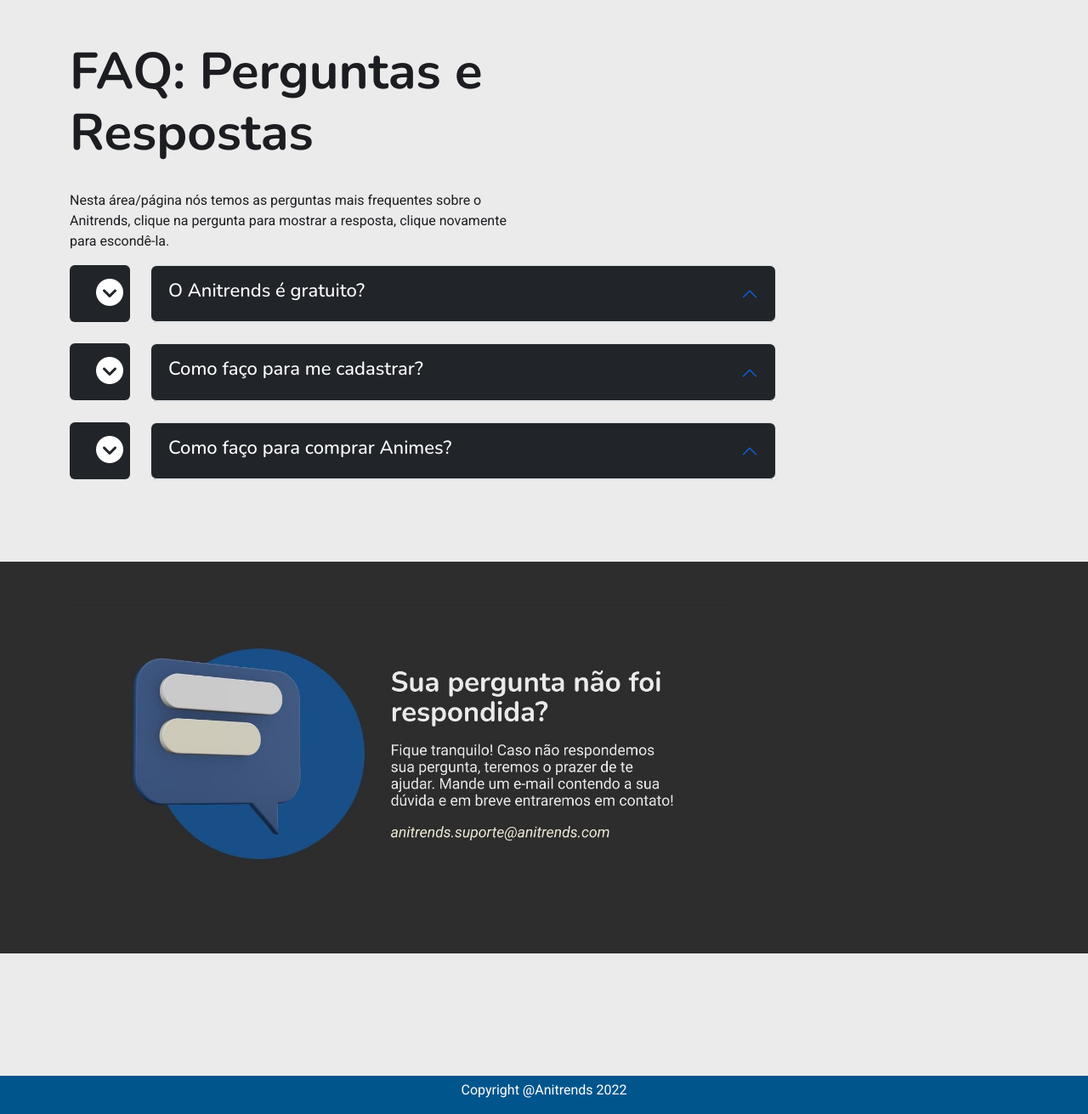
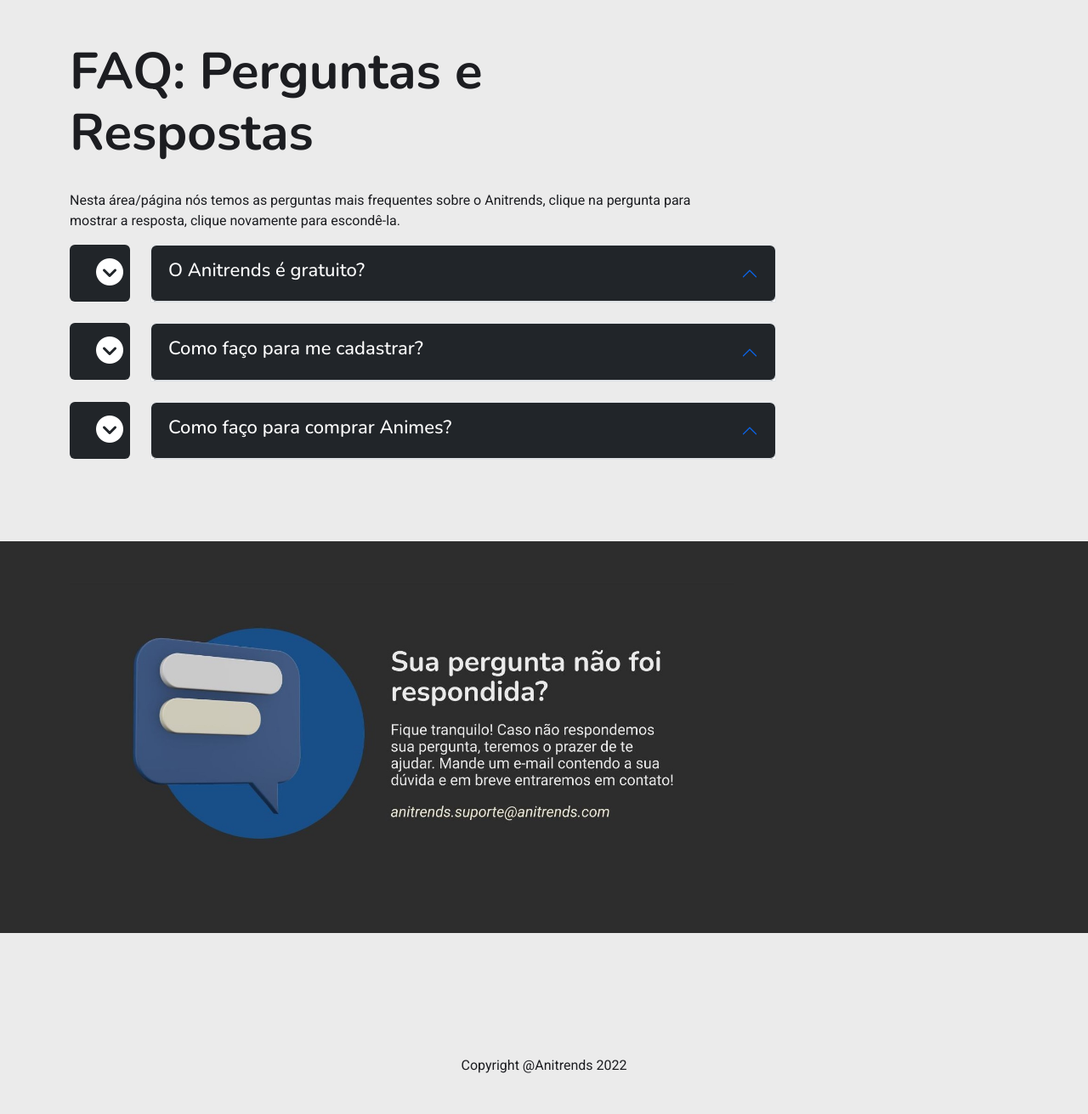
Before and after one commit to gustapinto/fatec_dsm_pi_terceiro_semestre, a Django app: template site/templates/faq.html in a window 1280 px wide. Shown: the part 58-1369 px from the top of the page at 85% size. After the commit the page ends 1321 px from the top, so only its background shows below. Run offline with Django 3.2, Linux system fonts and the light colour scheme; the template is opened without the code that fills it, so the values that code supplies are empty; some libraries are stand-ins or nearby versions.

Commit message:
alinhamento e copyrigth

```diff
--- a/site/templates/base.html
+++ b/site/templates/base.html
@@ -193,7 +193,7 @@
             margin-top:20px!important;
             align-text:left;
         }
-        .footer-copyright{
+        #footer-copyright{
             background:#01558D!important;
             color: white;
             padding-top:5px;
--- a/site/templates/faq.html
+++ b/site/templates/faq.html
@@ -10,7 +10,7 @@
     <!-- Content here -->
 
     <div class="row">
-      <div class="col-6 md-4">
+      <div class="col-8 md-4">
         <h1 class="fw-bolder">FAQ: Perguntas e Respostas</h1>
         <br>
         <p>Nesta área/página  nós temos as perguntas mais frequentes sobre o Anitrends, clique na pergunta para mostrar a resposta, clique novamente para escondê-la. </p>
```
